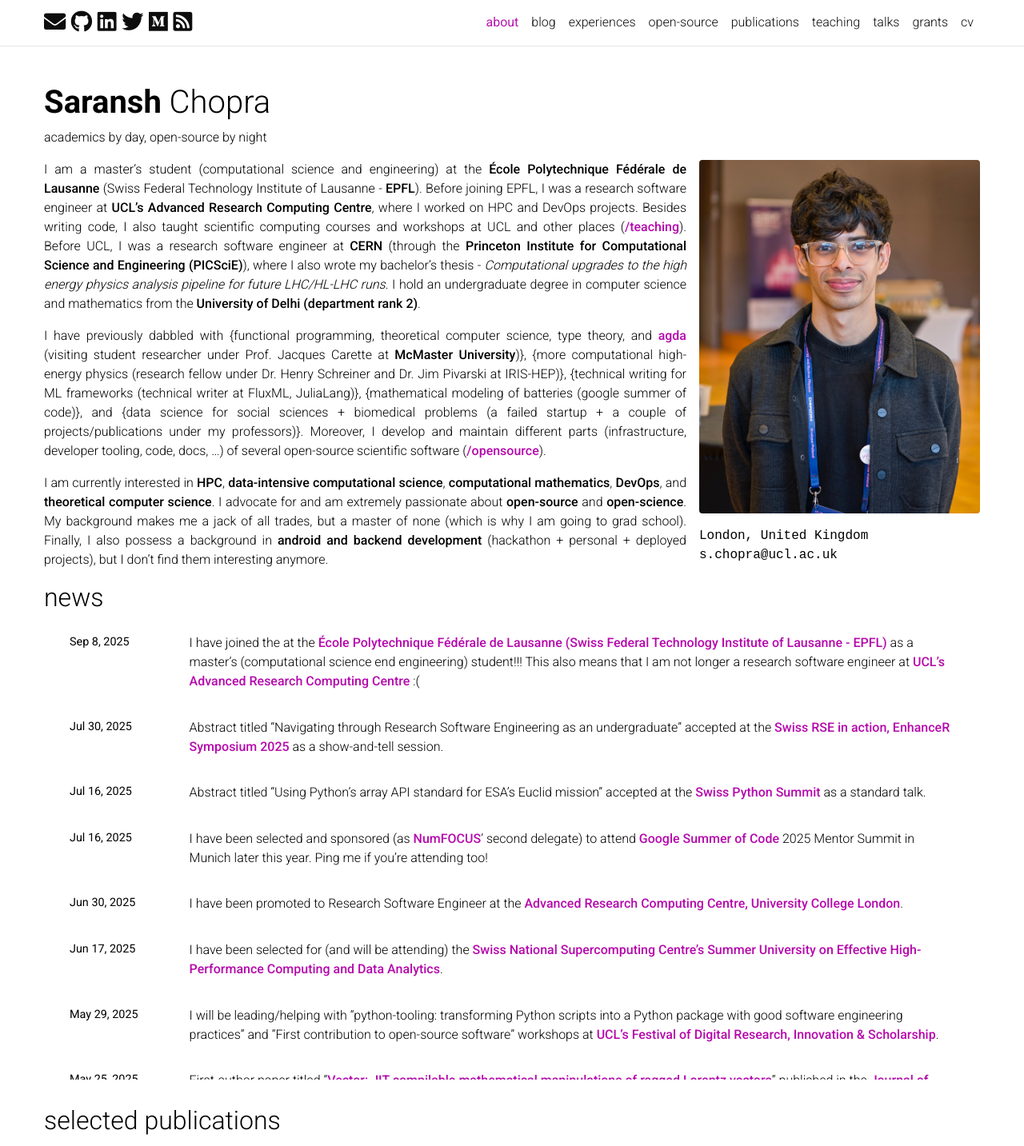
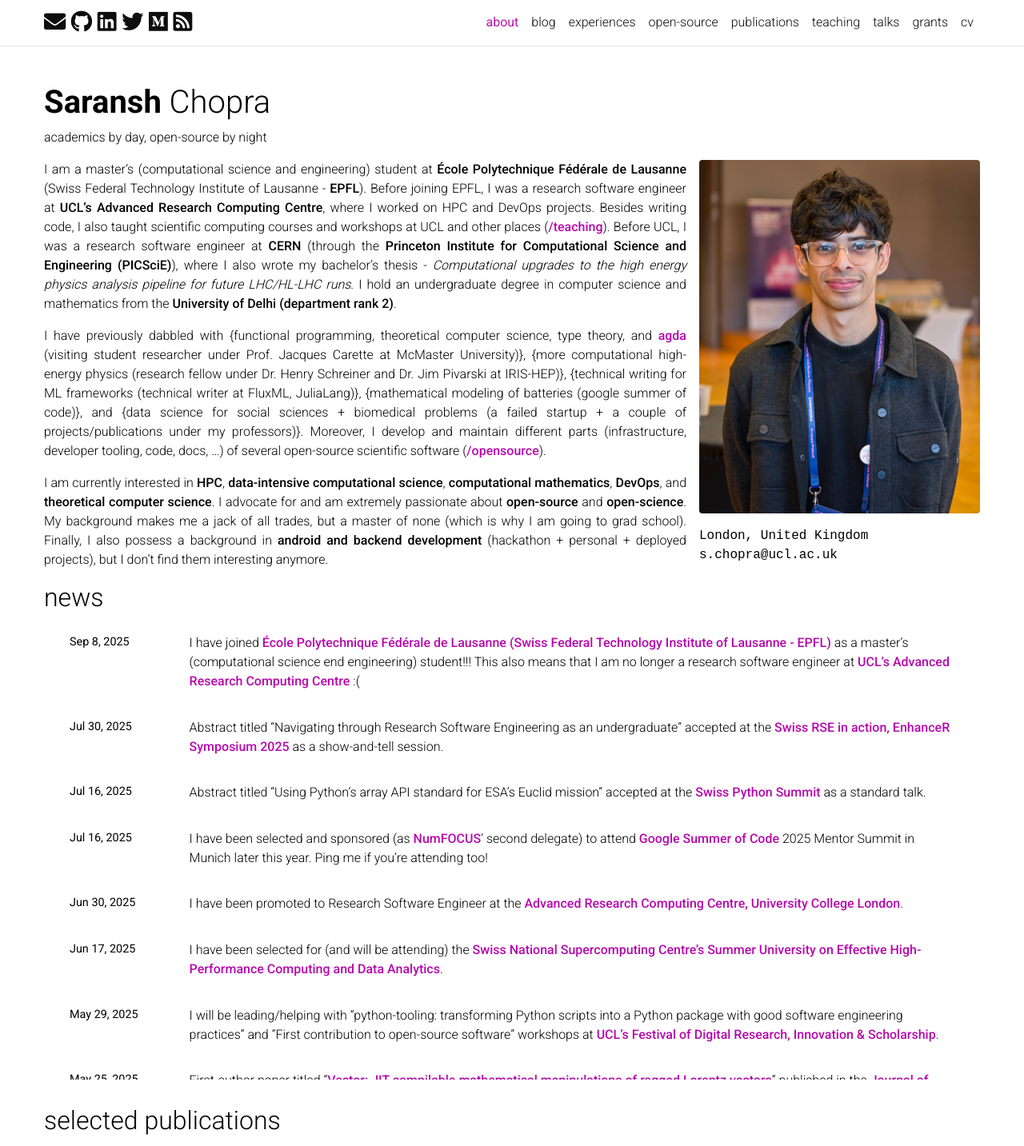
Before and after one commit to Saransh-cpp/Saransh-cpp.github.io, a Jekyll site: the page built from _pages/about.md, in a window 1280 px wide, cut to the strip 0-1433 px from the top of the page. Shown: the whole strip at 80% size. Built offline with Jekyll 4.4.1, drawn with Linux system fonts in a browser that asks for light colours; full-size pictures stand in for the smaller copies a plugin makes; emoji names are drawn with the system emoji font; comment, search, counter and statistics services are not loaded; a style sheet for code colours, icons or effects is not loaded.

Commit message:
some language fixes

```diff
--- a/_pages/about.md
+++ b/_pages/about.md
@@ -16,9 +16,9 @@ selected_papers: true # includes a list of papers marked as "selected={true}"
 social: true  # includes social icons at the bottom of the page
 ---
 
-I am a master's student (computational science and engineering) at the **École Polytechnique Fédérale de Lausanne** (Swiss Federal Technology Institute of Lausanne - **EPFL**). Before joining EPFL, I was a research software engineer at **UCL's Advanced Research Computing Centre**, where I worked on HPC and DevOps projects. Besides writing code, I also taught scientific computing courses and workshops at UCL and other places (**[/teaching](/teaching)**). Before UCL, I was a research software engineer at **CERN** (through the **Princeton Institute for Computational Science and Engineering (PICSciE)**), where I also wrote my bachelor's thesis - *Computational upgrades to the high energy physics analysis pipeline for future LHC/HL-LHC runs*. I hold an undergraduate degree in computer science and mathematics from the **University of Delhi (department rank 2)**.
+I am a master's (computational science and engineering) student at **École Polytechnique Fédérale de Lausanne** (Swiss Federal Technology Institute of Lausanne - **EPFL**). Before joining EPFL, I was a research software engineer at **UCL's Advanced Research Computing Centre**, where I worked on HPC and DevOps projects. Besides writing code, I also taught scientific computing courses and workshops at UCL and other places (**[/teaching](/teaching)**). Before UCL, I was a research software engineer at **CERN** (through the **Princeton Institute for Computational Science and Engineering (PICSciE)**), where I also wrote my bachelor's thesis - *Computational upgrades to the high energy physics analysis pipeline for future LHC/HL-LHC runs*. I hold an undergraduate degree in computer science and mathematics from the **University of Delhi (department rank 2)**.
 
-I have previously dabbled with {functional programming, theoretical computer science, type theory, and **[agda](https://wiki.portal.chalmers.se/agda/pmwiki.php){:target="_blank"}** (visiting student researcher under Prof. Jacques Carette at **McMaster University**)}, {more computational high-energy physics (research fellow under Dr. Henry Schreiner and Dr. Jim Pivarski at IRIS-HEP)}, {technical writing for ML frameworks (technical writer at FluxML, JuliaLang)}, {mathematical modeling of batteries (google summer of code)}, and {data science for social sciences + biomedical problems (a failed startup + a couple of projects/publications under my professors)}. Moreover, I develop and maintain different parts (infrastructure, developer tooling, code, docs, ...) of several open-source scientific software (**[/opensource](/opensource)**).
+I have previously dabbled with {functional programming, theoretical computer science, type theory, and **[agda](https://wiki.portal.chalmers.se/agda/pmwiki.php){:target="_blank"}** (visiting student researcher under Prof. Jacques Carette at McMaster University)}, {more computational high-energy physics (research fellow under Dr. Henry Schreiner and Dr. Jim Pivarski at IRIS-HEP)}, {technical writing for ML frameworks (technical writer at FluxML, JuliaLang)}, {mathematical modeling of batteries (google summer of code)}, and {data science for social sciences + biomedical problems (a failed startup + a couple of projects/publications under my professors)}. Moreover, I develop and maintain different parts (infrastructure, developer tooling, code, docs, ...) of several open-source scientific software (**[/opensource](/opensource)**).
 
 I am currently interested in **HPC**, **data-intensive computational science**, **computational mathematics**, **DevOps**, and **theoretical computer science**. I advocate for and am extremely passionate about **open-source** and **open-science**. My background makes me a jack of all trades, but a master of none (which is why I am going to grad school). Finally, I also possess a background in **android and backend development** (hackathon + personal + deployed projects), but I don't find them interesting anymore.
 
```
Also changed, not shown: _news/announcement_46.md (+1 -1 lines).
